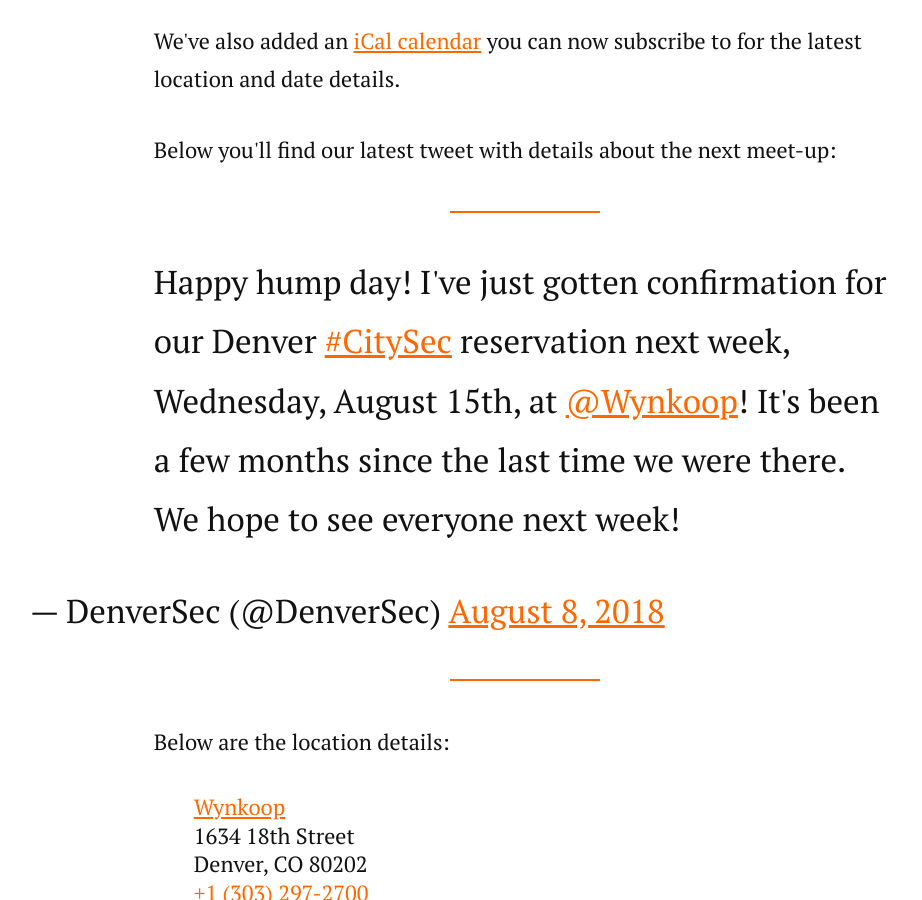
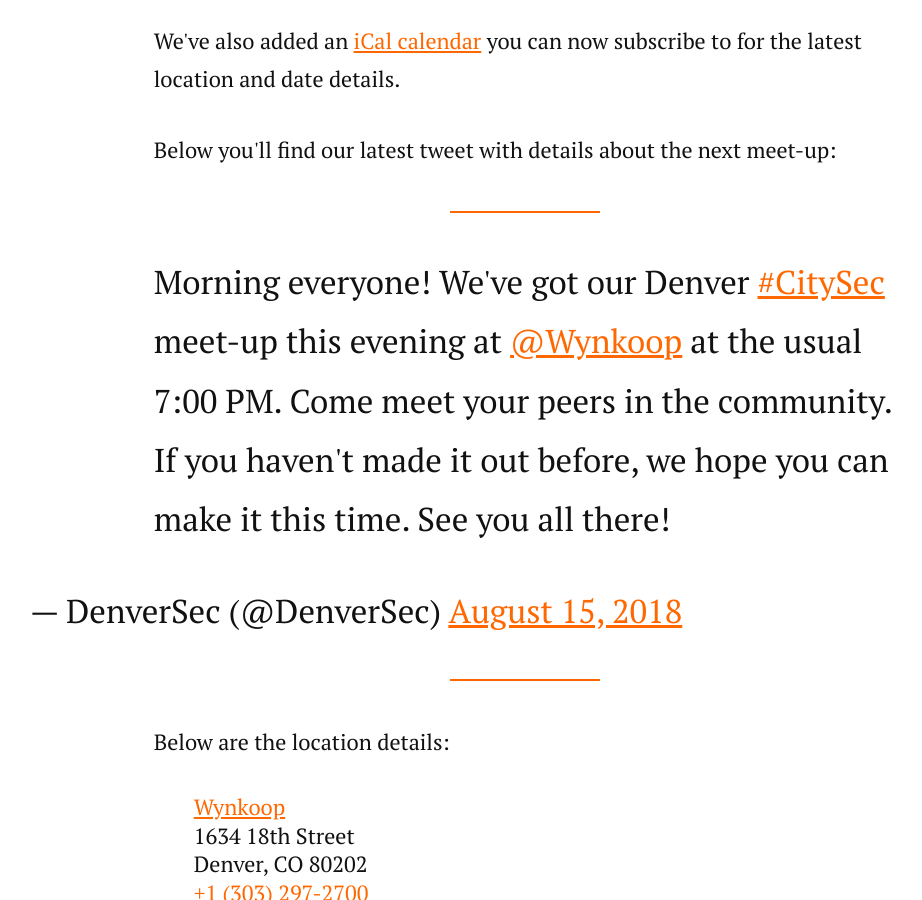
Before and after one commit to denversec/denversec.github.io, a Jekyll site: the page built from index.html, in a window 1280 px wide and 900 px high, scrolled down 961 px. Shown: the whole window, without its empty margins (115-1037 px from the left). Built offline with Jekyll 4.4.1, drawn with Linux system fonts in a browser that asks for light colours; nearby versions of some CDN libraries; comment, search, counter and statistics services are not loaded.

Commit message:
Update w/ latest tweet

```diff
--- a/index.html
+++ b/index.html
@@ -15,7 +15,7 @@
   <p>We've also added an <a href="/meetups.ics">iCal calendar</a> you can now subscribe to for the latest location and date details.
   <p>Below you'll find our latest tweet with details about the next meet-up:</p>
   <p>
-    <blockquote class="twitter-tweet" data-lang="en"><p lang="en" dir="ltr">Happy hump day! I&#39;ve just gotten confirmation for our Denver <a href="https://twitter.com/hashtag/CitySec?src=hash&amp;ref_src=twsrc%5Etfw">#CitySec</a> reservation next week, Wednesday, August 15th, at <a href="https://twitter.com/Wynkoop?ref_src=twsrc%5Etfw">@Wynkoop</a>! It&#39;s been a few months since the last time we were there. We hope to see everyone next week!</p>&mdash; DenverSec (@DenverSec) <a href="https://twitter.com/DenverSec/status/1027240584795156480?ref_src=twsrc%5Etfw">August 8, 2018</a></blockquote>
+    <blockquote class="twitter-tweet" data-lang="en"><p lang="en" dir="ltr">Morning everyone! We&#39;ve got our Denver <a href="https://twitter.com/hashtag/CitySec?src=hash&amp;ref_src=twsrc%5Etfw">#CitySec</a> meet-up this evening at <a href="https://twitter.com/Wynkoop?ref_src=twsrc%5Etfw">@Wynkoop</a> at the usual 7:00 PM. Come meet your peers in the community. If you haven&#39;t made it out before, we hope you can make it this time. See you all there!</p>&mdash; DenverSec (@DenverSec) <a href="https://twitter.com/DenverSec/status/1029757006230347776?ref_src=twsrc%5Etfw">August 15, 2018</a></blockquote>
     <script async src="https://platform.twitter.com/widgets.js" charset="utf-8"></script>
   </p>
   <p>Below are the location details:</p>
```
